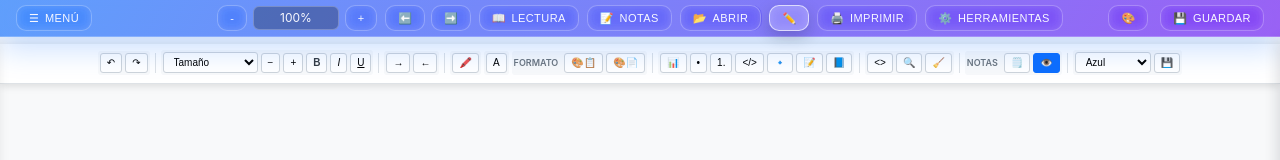
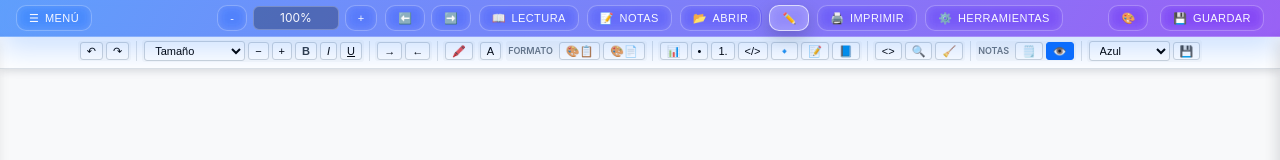
Before and after one commit to DanielOpazoD/EMIOCT2025, a website with bundled scripts: page index.html in a window 1280 px wide. Both pictures are taken after a click on the button "Modo edición". Shown: the top 160 px of the page. Built offline with nearby package versions, Linux system fonts and the light colour scheme.

Commit message:
Refine toolbar spacing and icon sizing

```diff
--- a/styles/main.css
+++ b/styles/main.css
@@ -580,12 +580,12 @@ body.reading-mode .reading-mode-exit {
 /* ===== Barra de herramientas mejorada ===== */
 .edit-toolbar {
   position: fixed;
-  top: calc(var(--topbar-height) + 8px);
+  top: var(--topbar-height);
   left: 0;
   right: 0;
   background: #fff;
   border-bottom: 1px solid #dee2e6;
-  padding: 6px 10px;
+  padding: 4px 10px;
   box-shadow: 0 2px 8px rgba(0,0,0,.12);
   display: none;
   z-index: 3500;
@@ -609,13 +609,13 @@ body.reading-mode .reading-mode-exit {
 }
 
 .edit-toolbar button, .edit-toolbar select {
-  padding: 3px 6px;
+  padding: 2px 6px;
   border: 1px solid #ced4da;
   border-radius: 3px;
   background: #fff;
   cursor: pointer;
-  font-size: 0.952rem;
-  line-height: 1.2;
+  font-size: 1.05rem;
+  line-height: 1.15;
 }
 
 .edit-toolbar button:disabled {
@@ -641,7 +641,7 @@ body.reading-mode .reading-mode-exit {
 
 .edit-toolbar select {
   min-width: 70px;
-  font-size: 0.952rem;
+  font-size: 1.05rem;
 }
 
 .toolbar-separator {
@@ -655,7 +655,7 @@ body.reading-mode .reading-mode-exit {
   display: flex;
   gap: 3px;
   align-items: center;
-  padding: 2px;
+  padding: 1px 2px;
   background: #f8f9fa;
   border-radius: 3px;
   position: relative;
```
